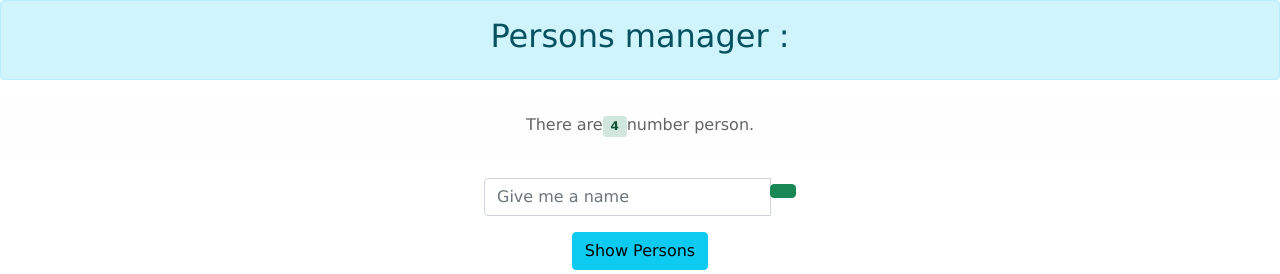
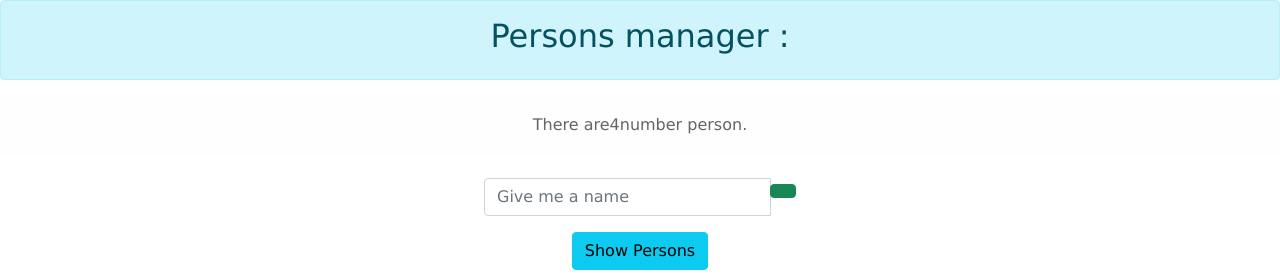
Before and after one commit to azibaji/react-personmanager, a React (Create React App) app: page / in a window 1280 px wide. Shown: the top 274 px of the page. Built offline with nearby package versions, Linux system fonts and the light colour scheme; some icons are missing.

Commit message:
context api

```diff
--- a/src/App.js
+++ b/src/App.js
@@ -1,91 +1,86 @@
 import React, { Component } from 'react';
-import {Button} from 'react-bootstrap'
-import {ToastContainer , toast} from 'react-toastify'
+import { Button } from 'react-bootstrap'
+import { toast } from 'react-toastify'
 import Persons from './component/person/Persons';
 import Header from './component/Header'
+import NewPerson from './component/person/NewPerson';
+import simpleContext from './context/simpleContext';
 
-class App extends Component{
+class App extends Component {
     state = {
-        persons:[
-            {id :"1", fullName:'Arezou Saremian'},
-            {id :"2", fullName:'Samira Saremian'},
-            {id :"3", fullName:'Firouzeh Saremian'},
-            {id :"4", fullName:'MohamadJavad Saremian'},
+        persons: [
+            { id: "1", fullName: 'Arezou Saremian' },
+            { id: "2", fullName: 'Samira Saremian' },
+            { id: "3", fullName: 'Firouzeh Saremian' },
+            { id: "4", fullName: 'MohamadJavad Saremian' },
         ],
-        showPersons:true,
-        person:''
+        showPersons: true,
+        person: '',
+        appTitle: "Persons manager"
     }
-    handleShowPersons =()=>{
-        this.setState({showPersons : !this.state.showPersons} )
+    handleShowPersons = () => {
+        this.setState({ showPersons: !this.state.showPersons })
     }
-    handleDeletedPersons = id =>{
+    handleDeletedPersons = id => {
         const persons = [... this.state.persons]
         const filteredPersons = persons.filter(person => person.id !== id)
-        this.setState({persons : filteredPersons})
+        this.setState({ persons: filteredPersons })
 
         const personIndex = persons.findIndex(p => p.id === id)
         const person = persons[personIndex]
 
-        toast.error(`${person.fullName} has been deleted.` )
+        toast.error(`${person.fullName} has been deleted.`)
     }
-    handleNameChanger = (event , id) =>{
-        const {persons : allPersons} = this.state
+    handleNameChanger = (event, id) => {
+        const { persons: allPersons } = this.state
         const personIndex = allPersons.findIndex(p => p.id === id)
         const person = allPersons[personIndex]
         person.fullName = event.target.value;
-        console.log('event' , event)
+        console.log('event', event)
 
         allPersons[personIndex] = person;
-        this.setState({persons : allPersons})
+        this.setState({ persons: allPersons })
     }
-    handleAddPerson =()=>{
+    handleAddPerson = () => {
         const persons = [...this.state.persons]
-        const person ={
-            id: Math.floor(Math.random()*1000),
-            fullName : this.state.person
+        const person = {
+            id: Math.floor(Math.random() * 1000),
+            fullName: this.state.person
         }
-        if(person.fullName !=="" && person.fullName !== ' '){
+        if (person.fullName !== "" && person.fullName !== ' ') {
             persons.push(person)
-            this.setState({persons, person :" "})
+            this.setState({ persons, person: " " })
             toast.success('Congrate; The new user has been added.', {
-                position : "bottom-right",
-                closeButton : true ,
-                closeOnClick :true
+                position: "bottom-right",
+                closeButton: true,
+                closeOnClick: true
             })
         }
     }
-    setPerson = event =>{
-        this.setState({person: event.target.value})
+    setPerson = event => {
+        this.setState({ person: event.target.value })
     }
-    render(){
-        const {persons, showPersons} = this.state
+    render() {
+        const { persons, showPersons } = this.state
         let person = null
 
-        if(showPersons){
-            person = <Persons persons={persons} personDelete={this.handleDeletedPersons} personChange ={this.handleNameChanger}/>
+        if (showPersons) {
+            person = <Persons persons={persons} personDelete={this.handleDeletedPersons} personChange={this.handleNameChanger} />
         }
-        return(
-            <div className="text-center">
-                <Header  persons={persons} appTitle={this.props.title}/>
-                <div className="m-2 p-2">
-                    <form className="form-inline justify-content-center" onSubmit={event => event.preventDefault()}>
-                        <div className="input-group w-25 m-auto">
-                            <input type="text" className="form-control" onChange={this.setPerson} value={this.state.person} placeholder="Give me a name"/>
-                            <div className="input-group-prepend">
-                            <Button type="submit" onClick={this.handleAddPerson} variant="success" className="fa fa-plus" />
-                            <ToastContainer />
-                            </div>
-                        </div>
-                    </form>
+        return (
+            <simpleContext.Provider value={{state : this.state , handleDeletedPersons : this.handleDeletedPersons, handleNameChanger : this.handleNameChanger, handleAddPerson : this.handleAddPerson, setPerson : this.setPerson}}>
+                <div className="text-center">
+                    <Header />
+                    <NewPerson />
+                    <Button onClick={this.handleShowPersons} variant={showPersons ? "info" : "success"} >
+                        Show Persons
+                    </Button>
+
+                    {person}
 
                 </div>
-                <Button onClick={this.handleShowPersons} variant={showPersons ? "info" : "success"} >
-                    Show Persons
-                </Button>
 
-                {person}
-
-            </div>
+            </simpleContext.Provider>
         )
     }
 }
--- a/src/component/Header.jsx
+++ b/src/component/Header.jsx
@@ -1,29 +1,36 @@
 import React from 'react';
 import {Alert} from 'react-bootstrap'
-const Header = ({persons, appTitle}) =>{
-    let badgeStyle =[]
-    if(persons.length >= 3){
-        badgeStyle.push('alert-success')
-    }
-    if(persons.length <= 2){
-        badgeStyle.push('alert-warning')
-    }
-    if(persons.length <= 1){
-        badgeStyle.push('alert-danger')
-    }
+import simpleContext from '../context/simpleContext';
+const Header = () =>{
+    // let badgeStyle =[]
+    // if(persons.length >= 3){
+    //     badgeStyle.push('alert-success')
+    // }
+    // if(persons.length <= 2){
+    //     badgeStyle.push('alert-warning')
+    // }
+    // if(persons.length <= 1){
+    //     badgeStyle.push('alert-danger')
+    // }
     return(
-
+        <simpleContext.Consumer>
+            {context =>(
                 <div>
                     <Alert variant="info">
-                    <h2 >{appTitle} : </h2>
+                        <h2 >{context.state.appTitle} : </h2>
                     </Alert>
 
                     <Alert variant="light">
                         There are
-                    <span className={`badge tag-pill ${badgeStyle.join(' ')}`}>{persons.length}</span>
+                        <span
+                        // className={`badge tag-pill ${badgeStyle.join(' ')}`}
+                        >{context.state.persons.length}</span>
                         number person.
                     </Alert>
                 </div>
+            )}
+
+        </simpleContext.Consumer>
     )
 }
 export default Header;
--- /dev/null
+++ b/src/component/person/NewPerson.jsx
@@ -0,0 +1,27 @@
+import React from 'react';
+import { Button } from 'react-bootstrap';
+import simpleContext from '../../context/simpleContext';
+import {ToastContainer , toast} from 'react-toastify'
+
+const NewPerson = ()=>{
+    return(
+        <simpleContext.Consumer>
+            {context =>(
+                <div className="m-2 p-2">
+                    <form className="form-inline justify-content-center" onSubmit={event => event.preventDefault()}>
+                        <div className="input-group w-25 m-auto">
+                            <input type="text" className="form-control" onChange={context.setPerson} value={context.state.person} placeholder="Give me a name" />
+                                <div className="input-group-prepend">
+                                    <Button type="submit" onClick={context.handleAddPerson} variant="success" className="fa fa-plus" />
+                                    <ToastContainer />
+                                </div>
+                        </div>
+                    </form>
+
+                </div>
+            )}
+        </simpleContext.Consumer>
+
+    )
+}
+export default NewPerson;
--- /dev/null
+++ b/src/context/simpleContext.js
@@ -0,0 +1,10 @@
+import React, { createContext } from 'react';
+
+const simpleContext = createContext({
+    state : {},
+    handleDeletedPersons : () =>{},
+    handleNameChanger : () => {},
+    handleAddPerson : () => {},
+    setPerson : () => {}
+})
+export default simpleContext;
--- a/src/index.js
+++ b/src/index.js
@@ -7,4 +7,4 @@ import 'bootstrap/dist/css/bootstrap.min.css';
 import 'react-toastify/dist/ReactToastify.css';
 import './index.css'
 
-render(<App title="Persons manager"/>,document.getElementById('root'))
+render(<App />,document.getElementById('root'))
```
Lines whose indentation alone changed are shown as unchanged.
